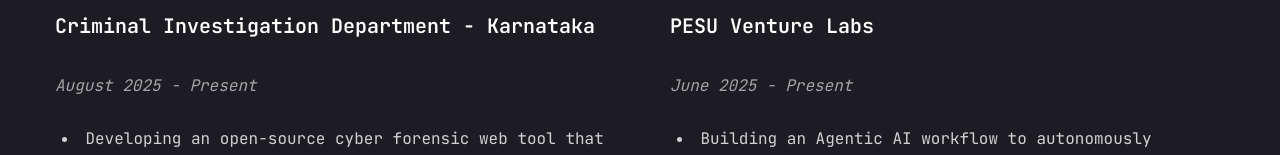
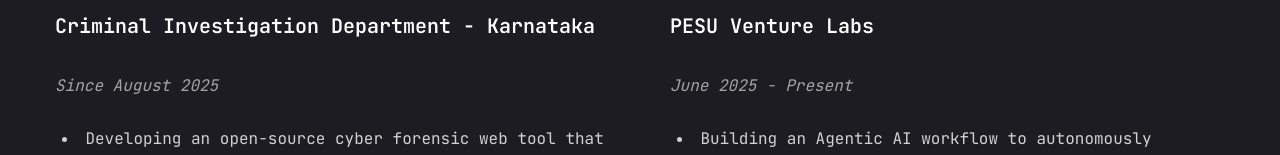
Before and after one commit to siri-n-shetty/siri-portfolio-website, a Next.js app: page /experience in a window 1280 px wide. Shown: the part 284-439 px from the top of the page. Built offline with nearby package versions, Linux system fonts and the light colour scheme.

Commit message:
added hustle

```diff
--- a/app/experience/page.jsx
+++ b/app/experience/page.jsx
@@ -9,7 +9,7 @@
     num: "01",
     title: "Software Development Intern",
     company: "Criminal Investigation Department - Karnataka",
-    tenure: "August 2025 - Present",
+    tenure: "Since August 2025",
     description: [
       "Developing an open-source cyber forensic web tool that will be used by law enforcement agencies and police for analyzing forensic dumps (E01, RAW, DD), performing image carving, and categorizing media using machine learning models (YOLOv8, NudeNet, Dlib).",
       "Designing a modular full-stack architecture with a React-based UI, Python backend, MongoDB storage, and real-time WebSocket updates for streamlined investigator workflows.",
--- a/app/skills/page.jsx
+++ b/app/skills/page.jsx
@@ -146,7 +146,7 @@
   items: [
     {
       title: "3rd Place at CIDECODE Hackathon",
-      description: "Our team secured 3rd Place at the prestigious CID < CIDECODE /> Hackathon, organized by Crime Investigation Department (CID) -Karnataka, Data Security Council of India (DSCI), and PESU, for developing a Blockchain-based Digital Evidence Chain-of-Custody Tracker for law enforcement agencies.",
+      description: "Our team secured 3rd Place and won an internship offer at the prestigious CID < CIDECODE /> Hackathon, organized by Crime Investigation Department (CID) -Karnataka, Data Security Council of India (DSCI), and PESU, for developing a Blockchain-based Digital Evidence Chain-of-Custody Tracker for law enforcement agencies.",
     },
     {
       title: "National Finalist, Jagriti 2025, IIT-BHU",
```
